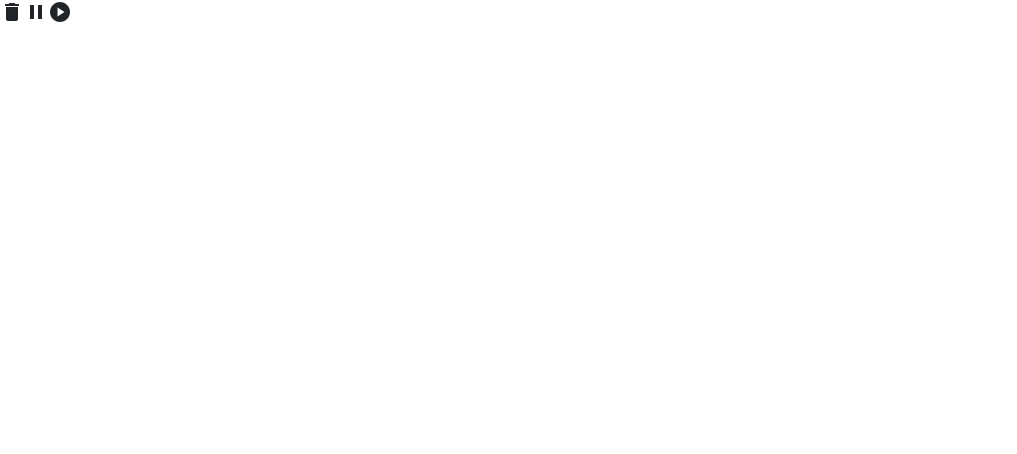
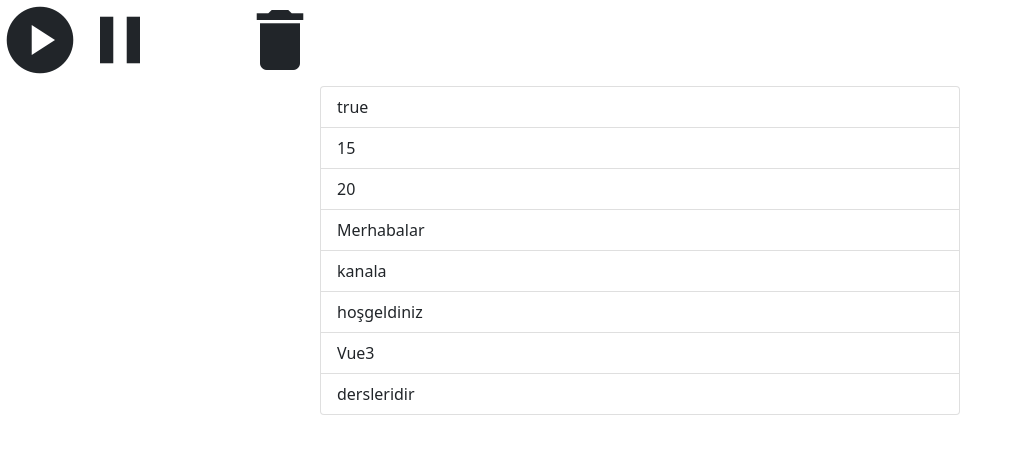
Before and after one commit to hhakangull/Vue3-examples-with-Typescript, a Vue app: page / in a window 1280 px wide. Shown: the top 454 px of the page, without its empty margins (0-1017 px from the left). Built offline with nearby package versions, Linux system fonts and the light colour scheme.

Commit message:
prop-detayli-anlatım-typescript

```diff
--- a/src/App.vue
+++ b/src/App.vue
@@ -1,12 +1,14 @@
 <template>
-  <Icon>delete</Icon>
-  <Icon>pause</Icon>
-  <Icon>play_circle</Icon>
+  <Icon :type="'play_circle'" />
+  <Icon :type="'paused'" />
+  <Icon :type="'delete'" />
+  <div class="mx-auto w-50">
+    <List :list="[true, 15, 20, 'Merhabalar', 'kanala', 'hoşgeldiniz', 'Vue3', 'dersleridir']" />
+  </div>
 </template>
 <script setup lang="ts">
-import { Ref, ref } from 'vue';
 import Icon from './components/Icon.vue';
-
+import List from './components/List.vue';
 
 </script>
 
--- a/src/components/Icon.vue
+++ b/src/components/Icon.vue
@@ -1,5 +1,14 @@
 <template>
-   <span class="material-icons">
-      <slot/>
-   </span>
+   <span class="material-icons" style="font-size: 80px;">{{ type }}</span>
 </template>
+
+
+<script setup lang="ts">
+
+const props = defineProps<{
+   type: 'play_circle' | 'paused' | 'delete'
+}>();
+
+
+
+</script>
--- /dev/null
+++ b/src/components/List.vue
@@ -0,0 +1,13 @@
+<template>
+  <div class="list-group">
+    <div class="list-group-item" v-for="(val, index) in list" :key="index">
+      {{ val }}
+    </div>
+  </div>
+</template>
+
+<script lang="ts" setup>
+const props = defineProps<{
+  list: (string | number | boolean)[];
+}>();
+</script>
```
